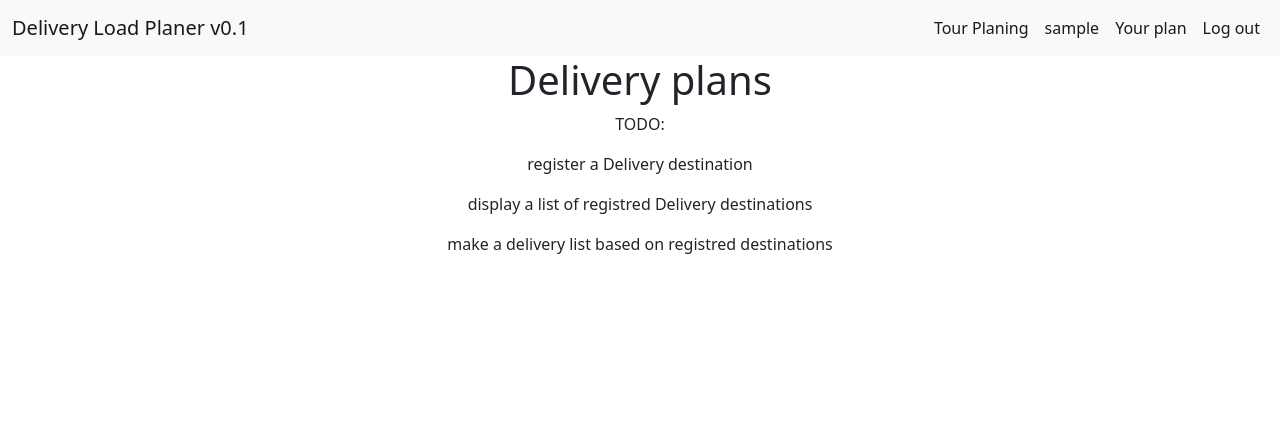
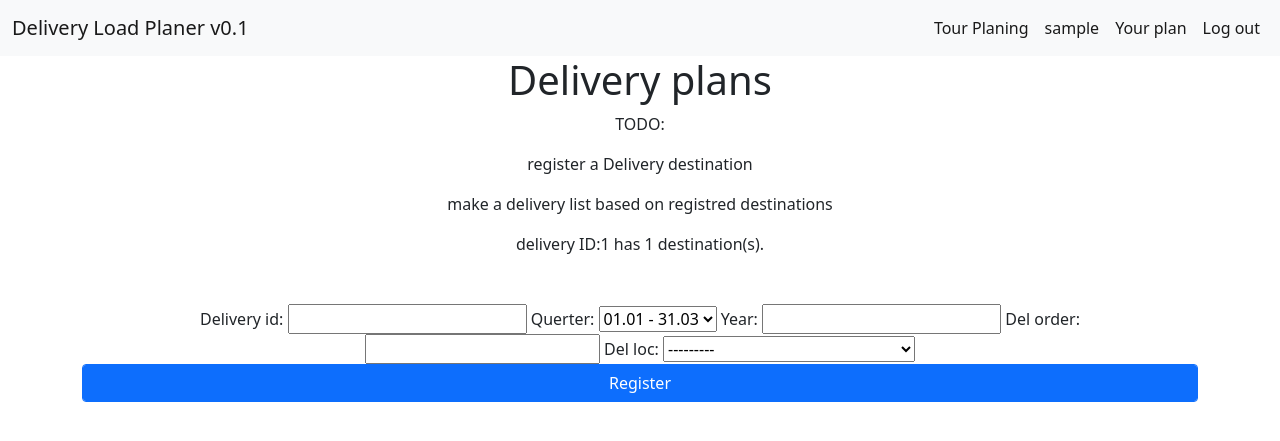
Before and after one commit to Laacis/delivery_load_planer, a Django app: page /delivery_plans in a window 1280 px wide. Shown: the top 441 px of the page. Run offline with Django 4.2, Linux system fonts and the light colour scheme; a user stored in the database is signed in; tables that the repository leaves empty hold one stand-in row (values such as "Sample post").

Commit message:
Delivery plan now display list of deliveries and number of destinations per delivery

```diff
--- a/load_planer/models.py
+++ b/load_planer/models.py
@@ -76,3 +76,6 @@ class Delivery_plan(models.Model):
     # del_order is delivery order sequesnce
     del_order = models.PositiveBigIntegerField()
     del_loc = models.ForeignKey(Destination, on_delete=models.CASCADE)
+
+    def __str__(self):
+        return f" Delivery ID: {self.delivery_id}"
--- a/load_planer/templates/load_planer/delivery_plans.html
+++ b/load_planer/templates/load_planer/delivery_plans.html
@@ -8,9 +8,22 @@
 
         <p> TODO: </p>
         <p> register a Delivery destination</p>
-        <p> display a list of registred Delivery destinations</p>
         <p> make a delivery list based on registred destinations</p>
+        {% if delivery_plan_list %}
+            {% for plan in delivery_plan_list %}
+                {{ plan }}<br>
+            {% endfor %}
+        {% else %}
+        <p> this!</p>
+        {% endif %}
 
-
+        <br><br>
+        {% if form %}
+            <form action="#" method="post">
+                {% csrf_token %}
+                {{ form }}
+                <input type="submit" value="Register" class="btn btn-primary form-control">
+            </form>
+        {% endif %}
     </div>
 {% endblock %}
--- a/load_planer/views.py
+++ b/load_planer/views.py
@@ -1,4 +1,5 @@
 from django import forms
+from django.forms import formset_factory
 from django.shortcuts import render
 from django.http import HttpResponse
 from django.contrib.auth import authenticate, login, logout
@@ -93,9 +94,30 @@ def delivery_plans(request):
     # make sure it's only viewed by Planer
     destination_form = DestinationForm()
     destination_list = Destination.objects.all()
+    try:
+        delivery_plan_list = Delivery_plan.objects.all()
+    except:
+        delivery_plan_list = []
+
+    # need to get number of delivery count from every DeliveryID
+    unique_list = []
+    for unit in delivery_plan_list:
+        if unit.delivery_id not in unique_list:
+            unique_list.append(unit.delivery_id)
+    # cleaning up the delivery_plan_list for population
+    delivery_plan_list = []
+
+    """
+            I SHOULD FIND BETTER WAY TO DO THIS
+    """
+    for id in unique_list:
+        delivery = Delivery_plan.objects.filter(delivery_id=id)
+        delivery_plan_list.append(f"delivery ID:{id} has {len(delivery)} destination(s).")
     context = {
         "destination_form": destination_form,
         "destination_list": destination_list,
+        "delivery_plan_list": delivery_plan_list,
+        "form":DeliveryPlanForm()
         }
     return render(request, 'load_planer/delivery_plans.html', context)
 
@@ -326,3 +348,9 @@ class DestinationForm(forms.ModelForm):
         fields = ["destination_id", "address"]
         destinationid = forms.CharField()
         address = forms.CharField()
+
+
+class DeliveryPlanForm(forms.ModelForm):
+    class Meta:
+        model = Delivery_plan
+        fields = ["delivery_id", "querter", "year", "del_order", "del_loc"]
```
Also changed, not shown: load_planer/migrations/0001_initial.py.
